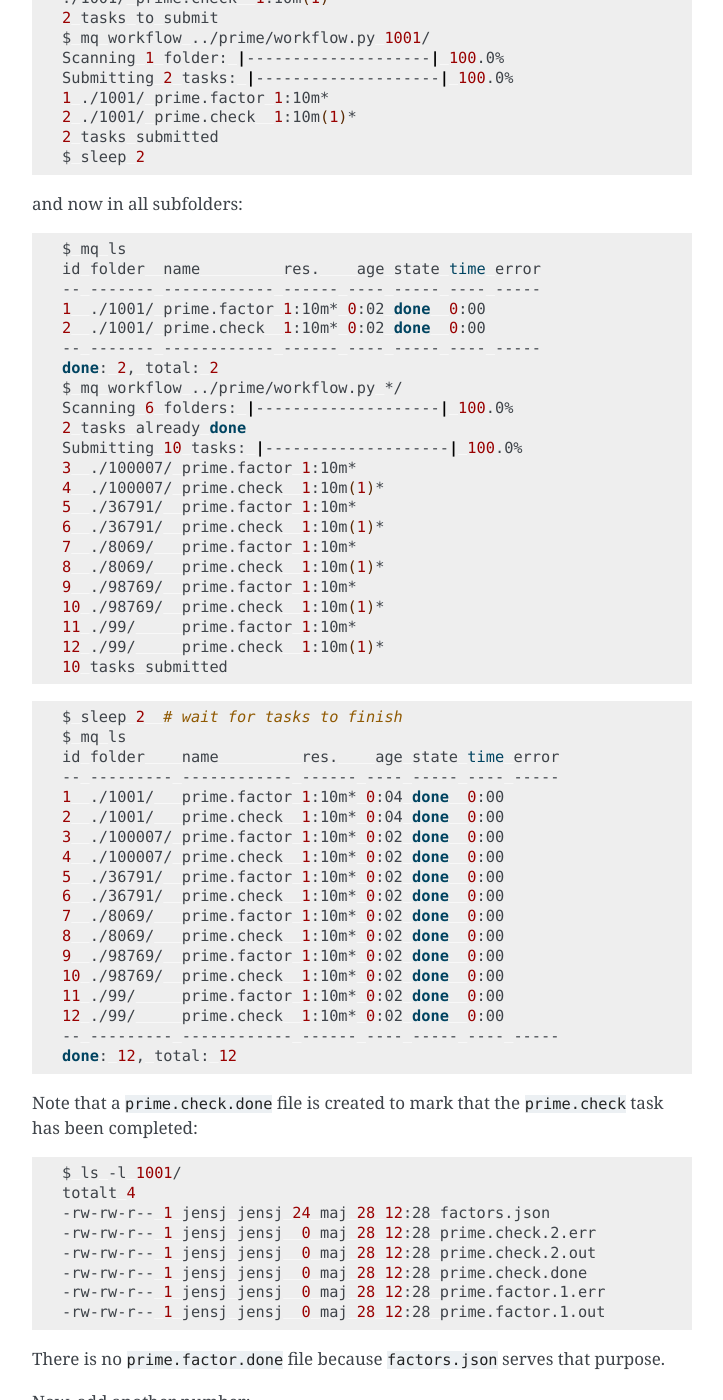
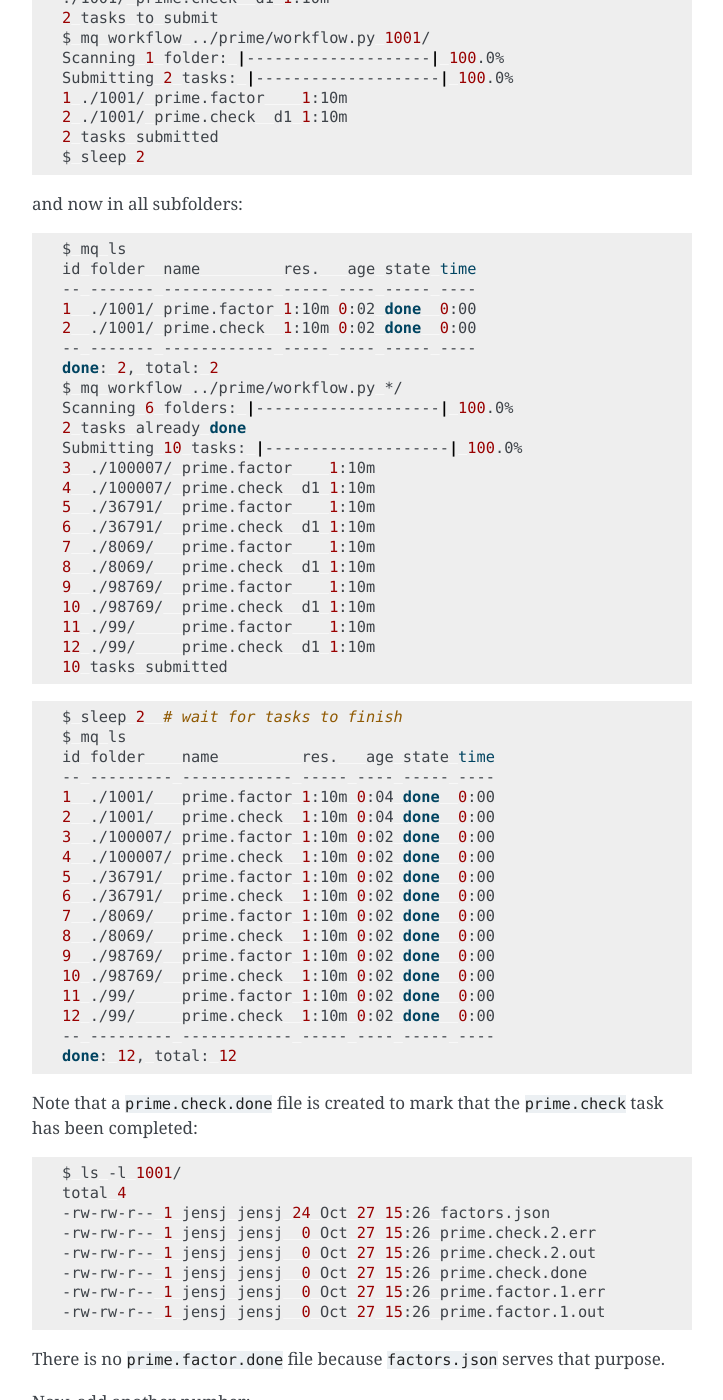
Before and after one commit to Yangxinsix/myqueue, a Sphinx documentation site: the page built from docs/workflows.rst, in a window 1280 px wide and 1400 px high, scrolled down 1832 px. Shown: the whole window, without its empty margins (388-1111 px from the left). Built offline with Sphinx 7.4.7, drawn with Linux system fonts in a browser that asks for light colours; some of the changed text lies outside the part shown.

Commit message:
Update docs

```diff
--- a/docs/workflows.rst
+++ b/docs/workflows.rst
@@ -40,10 +40,10 @@ Our :ref:`workflow script` will create two tasks using the
 We put the three Python files in a ``prime/`` folder::
 
     $ ls -l prime/
-    totalt 12
-    -rw-rw-r-- 1 jensj jensj 190 maj 28 12:28 check.py
-    -rw-rw-r-- 1 jensj jensj 387 maj 28 12:28 factor.py
-    -rw-rw-r-- 1 jensj jensj 166 maj 28 12:28 workflow.py
+    total 12
+    -rw-rw-r-- 1 jensj jensj 190 Oct 27 15:26 check.py
+    -rw-rw-r-- 1 jensj jensj 387 Oct 27 15:26 factor.py
+    -rw-rw-r-- 1 jensj jensj 166 Oct 27 15:26 workflow.py
 
 Make sure Python can find the files by adding this line::
 
@@ -61,74 +61,74 @@ and start the workflow in one of the folders::
 
     $ mq workflow ../prime/workflow.py 1001/ --dry-run
     Scanning 1 folder: |--------------------| 100.0%
-    ./1001/ prime.factor 1:10m*
-    ./1001/ prime.check  1:10m(1)*
+    ./1001/ prime.factor    1:10m
+    ./1001/ prime.check  d1 1:10m
     2 tasks to submit
     $ mq workflow ../prime/workflow.py 1001/
     Scanning 1 folder: |--------------------| 100.0%
     Submitting 2 tasks: |--------------------| 100.0%
-    1 ./1001/ prime.factor 1:10m*
-    2 ./1001/ prime.check  1:10m(1)*
+    1 ./1001/ prime.factor    1:10m
+    2 ./1001/ prime.check  d1 1:10m
     2 tasks submitted
     $ sleep 2
 
 and now in all subfolders::
 
     $ mq ls
-    id folder  name         res.    age state time error
-    -- ------- ------------ ------ ---- ----- ---- -----
-    1  ./1001/ prime.factor 1:10m* 0:02 done  0:00
-    2  ./1001/ prime.check  1:10m* 0:02 done  0:00
-    -- ------- ------------ ------ ---- ----- ---- -----
+    id folder  name         res.   age state time
+    -- ------- ------------ ----- ---- ----- ----
+    1  ./1001/ prime.factor 1:10m 0:02 done  0:00
+    2  ./1001/ prime.check  1:10m 0:02 done  0:00
+    -- ------- ------------ ----- ---- ----- ----
     done: 2, total: 2
     $ mq workflow ../prime/workflow.py */
     Scanning 6 folders: |--------------------| 100.0%
     2 tasks already done
     Submitting 10 tasks: |--------------------| 100.0%
-    3  ./100007/ prime.factor 1:10m*
-    4  ./100007/ prime.check  1:10m(1)*
-    5  ./36791/  prime.factor 1:10m*
-    6  ./36791/  prime.check  1:10m(1)*
-    7  ./8069/   prime.factor 1:10m*
-    8  ./8069/   prime.check  1:10m(1)*
-    9  ./98769/  prime.factor 1:10m*
-    10 ./98769/  prime.check  1:10m(1)*
-    11 ./99/     prime.factor 1:10m*
-    12 ./99/     prime.check  1:10m(1)*
+    3  ./100007/ prime.factor    1:10m
+    4  ./100007/ prime.check  d1 1:10m
+    5  ./36791/  prime.factor    1:10m
+    6  ./36791/  prime.check  d1 1:10m
+    7  ./8069/   prime.factor    1:10m
+    8  ./8069/   prime.check  d1 1:10m
+    9  ./98769/  prime.factor    1:10m
+    10 ./98769/  prime.check  d1 1:10m
+    11 ./99/     prime.factor    1:10m
+    12 ./99/     prime.check  d1 1:10m
     10 tasks submitted
 
 ::
 
     $ sleep 2  # wait for tasks to finish
     $ mq ls
-    id folder    name         res.    age state time error
-    -- --------- ------------ ------ ---- ----- ---- -----
-    1  ./1001/   prime.factor 1:10m* 0:04 done  0:00
-    2  ./1001/   prime.check  1:10m* 0:04 done  0:00
-    3  ./100007/ prime.factor 1:10m* 0:02 done  0:00
-    4  ./100007/ prime.check  1:10m* 0:02 done  0:00
-    5  ./36791/  prime.factor 1:10m* 0:02 done  0:00
-    6  ./36791/  prime.check  1:10m* 0:02 done  0:00
-    7  ./8069/   prime.factor 1:10m* 0:02 done  0:00
-    8  ./8069/   prime.check  1:10m* 0:02 done  0:00
-    9  ./98769/  prime.factor 1:10m* 0:02 done  0:00
-    10 ./98769/  prime.check  1:10m* 0:02 done  0:00
-    11 ./99/     prime.factor 1:10m* 0:02 done  0:00
-    12 ./99/     prime.check  1:10m* 0:02 done  0:00
-    -- --------- ------------ ------ ---- ----- ---- -----
+    id folder    name         res.   age state time
+    -- --------- ------------ ----- ---- ----- ----
+    1  ./1001/   prime.factor 1:10m 0:04 done  0:00
+    2  ./1001/   prime.check  1:10m 0:04 done  0:00
+    3  ./100007/ prime.factor 1:10m 0:02 done  0:00
+    4  ./100007/ prime.check  1:10m 0:02 done  0:00
+    5  ./36791/  prime.factor 1:10m 0:02 done  0:00
+    6  ./36791/  prime.check  1:10m 0:02 done  0:00
+    7  ./8069/   prime.factor 1:10m 0:02 done  0:00
+    8  ./8069/   prime.check  1:10m 0:02 done  0:00
+    9  ./98769/  prime.factor 1:10m 0:02 done  0:00
+    10 ./98769/  prime.check  1:10m 0:02 done  0:00
+    11 ./99/     prime.factor 1:10m 0:02 done  0:00
+    12 ./99/     prime.check  1:10m 0:02 done  0:00
+    -- --------- ------------ ----- ---- ----- ----
     done: 12, total: 12
 
 Note that a ``prime.check.done`` file is created to mark that the
 ``prime.check`` task has been completed::
 
     $ ls -l 1001/
-    totalt 4
-    -rw-rw-r-- 1 jensj jensj 24 maj 28 12:28 factors.json
-    -rw-rw-r-- 1 jensj jensj  0 maj 28 12:28 prime.check.2.err
-    -rw-rw-r-- 1 jensj jensj  0 maj 28 12:28 prime.check.2.out
-    -rw-rw-r-- 1 jensj jensj  0 maj 28 12:28 prime.check.done
-    -rw-rw-r-- 1 jensj jensj  0 maj 28 12:28 prime.factor.1.err
-    -rw-rw-r-- 1 jensj jensj  0 maj 28 12:28 prime.factor.1.out
+    total 4
+    -rw-rw-r-- 1 jensj jensj 24 Oct 27 15:26 factors.json
+    -rw-rw-r-- 1 jensj jensj  0 Oct 27 15:26 prime.check.2.err
+    -rw-rw-r-- 1 jensj jensj  0 Oct 27 15:26 prime.check.2.out
+    -rw-rw-r-- 1 jensj jensj  0 Oct 27 15:26 prime.check.done
+    -rw-rw-r-- 1 jensj jensj  0 Oct 27 15:26 prime.factor.1.err
+    -rw-rw-r-- 1 jensj jensj  0 Oct 27 15:26 prime.factor.1.out
 
 There is no ``prime.factor.done`` file because ``factors.json`` serves that
 purpose.
@@ -140,8 +140,8 @@ Now, add another number::
     Scanning 7 folders: |--------------------| 100.0%
     12 tasks already done
     Submitting 2 tasks: |--------------------| 100.0%
-    13 ./42/ prime.factor 1:10m*
-    14 ./42/ prime.check  1:10m(1)*
+    13 ./42/ prime.factor    1:10m
+    14 ./42/ prime.check  d1 1:10m
     2 tasks submitted
 
 Turns out, there were two prime numbers::
@@ -169,13 +169,14 @@ more tasks than allowed by the scheduler.  In that case, you will have to
 submit the tasks in batches::
 
     $ mq workflow ../prime/workflow.py */ --max-tasks=4000
-    ...
-    4000 tasks submitted
+    Scanning 7 folders: |--------------------| 100.0%
+    13 tasks already done
+    15 ./42/ prime.check 1:10m
+    1 task submitted
     $ # wait ten days ...
     $ mq workflow ../prime/workflow.py */ --max-tasks=4000
-    4000 tasks already done
-    ...
-    3178 tasks submitted
+    Scanning 7 folders: |--------------------| 100.0%
+    14 tasks already done
 
 
 .. _workflow script:
```
Also changed, not shown: docs/documentation.rst (+23 -23 lines), docs/quickstart.rst (+25 -25 lines), 1 other file.
